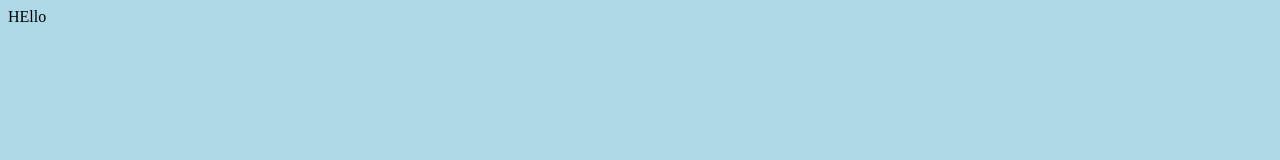
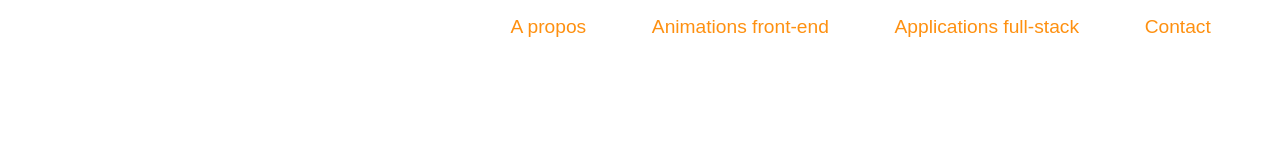
Before and after one commit to Daphne-Herve/portfolio, a website: page views/index.html in a window 1280 px wide. Drawn offline with Linux system fonts and the light colour scheme; a web font is replaced by a local one.

Commit message:
iinstallation fichiers sass + vivus

```diff
--- a/package.json
+++ b/package.json
@@ -7,5 +7,8 @@
     "sass": "sass --watch ./sass/main.scss:.public/css/style.css"
   },
   "author": "",
-  "license": "ISC"
+  "license": "ISC",
+  "dependencies": {
+    "vivus": "^0.4.5"
+  }
 }
--- a/sass/main.scss
+++ b/sass/main.scss
@@ -1,2 +1,3 @@
+@import './vendors/_fonts/fonts.scss';
 @import './utils/variables';
 @import './utils/fonctions';
--- a/sass/utils/_fonctions.scss
+++ b/sass/utils/_fonctions.scss
@@ -1,3 +1,16 @@
-body {
-  background-color: $barbie;
+nav > ul {
+  list-style: none;
+  text-align: right;
+  list-style-type: none;
+  font-family: 'Barlow Condensed', sans-serif;
+  li {
+    display: inline;
+    padding-right: 5%;
+    font-size: 1.2rem;
+  }
 }
+
+.nav__link {
+  color: $primary-color;
+  text-decoration: none;
+}
--- a/sass/utils/_mixins.scss
+++ b/sass/utils/_mixins.scss
@@ -0,0 +1,3 @@
+// @mixin nav-main {
+//   $palette-color: map-get($palette-color, secondary-color);
+// }
--- a/sass/utils/_variables.scss
+++ b/sass/utils/_variables.scss
@@ -1,2 +1,5 @@
-$unicorn: yellow;
-$barbie: lightblue;
+$primary-color: #fe9010;
+$secondary-color: #f43535;
+$background-color: #dc5b5b;
+$light-color: #f9a7a7;
+$neutral-color: #707070;
--- /dev/null
+++ b/sass/vendors/_fonts/fonts.scss
@@ -0,0 +1 @@
+@import url('https://fonts.googleapis.com/css2?family=Barlow+Condensed:wght@200&display=swap');
--- a/views/index.html
+++ b/views/index.html
@@ -7,6 +7,13 @@
     <title>Document</title>
   </head>
   <body>
-    HEllo
+    <nav class="menu">
+      <ul>
+        <li><a href="#" class="nav__link">A propos</a></li>
+        <li><a href="#" class="nav__link">Animations front-end</a></li>
+        <li><a href="#" class="nav__link">Applications full-stack</a></li>
+        <li><a href="#" class="nav__link">Contact</a></li>
+      </ul>
+    </nav>
   </body>
 </html>
```
Also changed, not shown: .public/css/style.css, 2 other files.
